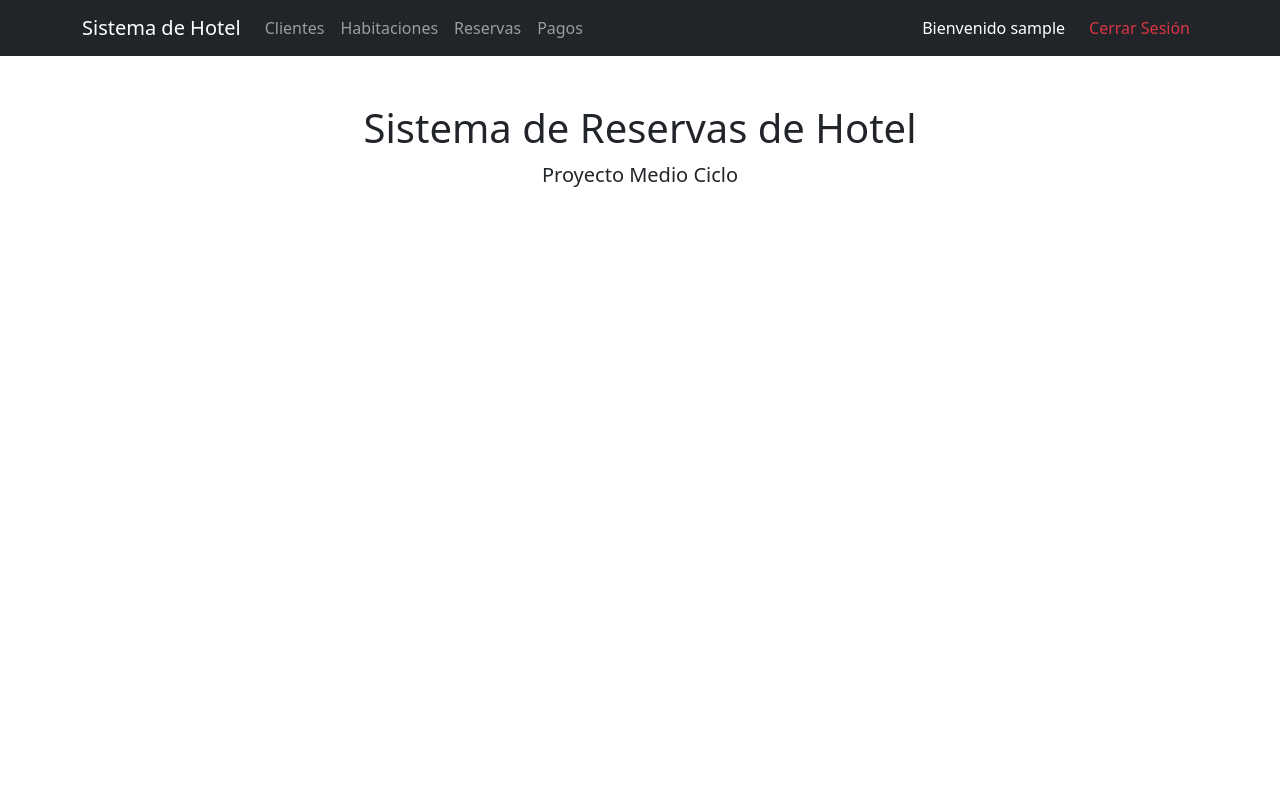
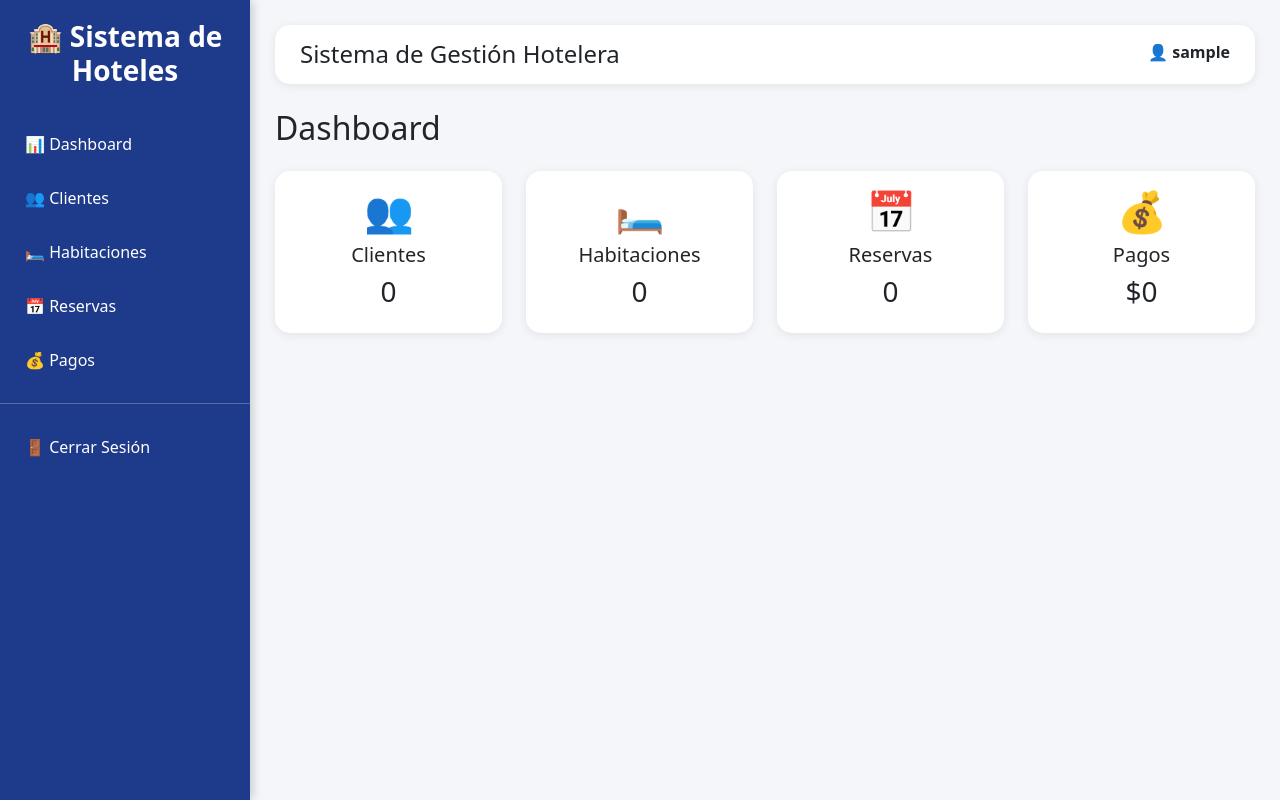
Before and after one commit to Marthagb10/HotelSystem, a Flask app: page / in a window 1280 px wide. Run offline with Flask 3, Linux system fonts and the light colour scheme; the visitor is signed in with stand-in values (Sample User, id 1); data that the repository does not hold is empty; some libraries are stand-ins or nearby versions.

Commit message:
Interfaces

```diff
--- a/app.py
+++ b/app.py
@@ -12,9 +12,35 @@ app.config["MYSQL_DB"] = "hotel_db"
 mysql = MySQL(app)
 
 
-@app.route("/")
+@app.route('/')
 def home():
-    return render_template("index.html")
+
+    if 'usuario' not in session:
+        return redirect('/login')
+
+    cur = mysql.connection.cursor()
+
+    cur.execute("SELECT COUNT(*) FROM clientes")
+    total_clientes = cur.fetchone()[0]
+
+    cur.execute("SELECT COUNT(*) FROM habitaciones")
+    total_habitaciones = cur.fetchone()[0]
+
+    cur.execute("SELECT COUNT(*) FROM reservas")
+    total_reservas = cur.fetchone()[0]
+
+    cur.execute("SELECT SUM(monto) FROM pagos")
+    resultado = cur.fetchone()[0]
+
+    total_pagos = resultado if resultado else 0
+
+    return render_template(
+        'index.html',
+        total_clientes=total_clientes,
+        total_habitaciones=total_habitaciones,
+        total_reservas=total_reservas,
+        total_pagos=total_pagos
+    )
 
 
 @app.route("/clientes")
--- a/templates/index.html
+++ b/templates/index.html
@@ -2,13 +2,49 @@
 
 {% block body %}
 
-<div class="text-center mt-5">
+<h2 class="mb-4">Dashboard</h2>
 
-    <h1>Sistema de Reservas de Hotel</h1>
+<div class="row">
 
-    <p class="lead">
-        Proyecto Medio Ciclo
-    </p>
+    <div class="col-md-3">
+        <div class="card text-center">
+            <div class="card-body">
+                <h1>👥</h1>
+                <h5>Clientes</h5>
+                <h3>{{ total_clientes }}</h3>
+            </div>
+        </div>
+    </div>
+
+    <div class="col-md-3">
+        <div class="card text-center">
+            <div class="card-body">
+                <h1>🛏️</h1>
+                <h5>Habitaciones</h5>
+                <h3>{{ total_habitaciones }}</h3>
+            </div>
+        </div>
+    </div>
+
+    <div class="col-md-3">
+        <div class="card text-center">
+            <div class="card-body">
+                <h1>📅</h1>
+                <h5>Reservas</h5>
+                <h3>{{ total_reservas }}</h3>
+            </div>
+        </div>
+    </div>
+
+    <div class="col-md-3">
+        <div class="card text-center">
+            <div class="card-body">
+                <h1>💰</h1>
+                <h5>Pagos</h5>
+                <h3>${{ total_pagos }}</h3>
+            </div>
+        </div>
+    </div>
 
 </div>
 
--- a/templates/layout.html
+++ b/templates/layout.html
@@ -3,47 +3,158 @@
 
 <head>
     <meta charset="UTF-8">
-    <title>Sistema de Hotel</title>
+    <meta name="viewport" content="width=device-width, initial-scale=1.0">
+    <title>Sistema de Hoteles</title>
 
-    <link href="https://cdn.jsdelivr.net/npm/bootstrap@5.3.3/dist/css/bootstrap.min.css" rel="stylesheet">
+    <link href="https://cdn.jsdelivr.net/npm/bootstrap@5.3.3/dist/css/bootstrap.min.css"
+          rel="stylesheet">
+
+    <style>
+
+        body{
+            background-color:#f4f6f9;
+            overflow-x:hidden;
+        }
+
+        /* Sidebar */
+
+        .sidebar{
+            position:fixed;
+            top:0;
+            left:0;
+            width:250px;
+            height:100vh;
+            background:#1e3a8a;
+            color:white;
+            padding-top:20px;
+            box-shadow:2px 0 10px rgba(0,0,0,0.2);
+        }
+
+        .sidebar h3{
+            text-align:center;
+            margin-bottom:30px;
+            font-weight:bold;
+        }
+
+        .sidebar a{
+            display:block;
+            color:white;
+            text-decoration:none;
+            padding:15px 25px;
+            transition:.3s;
+        }
+
+        .sidebar a:hover{
+            background:#2563eb;
+            padding-left:35px;
+        }
+
+        /* Contenido */
+
+        .content{
+            margin-left:250px;
+            padding:25px;
+        }
+
+        /* Navbar superior */
+
+        .topbar{
+            background:white;
+            padding:15px 25px;
+            border-radius:15px;
+            box-shadow:0 2px 10px rgba(0,0,0,0.08);
+            margin-bottom:25px;
+        }
+
+        /* Cards */
+
+        .card{
+            border:none;
+            border-radius:15px;
+            box-shadow:0 2px 10px rgba(0,0,0,0.08);
+        }
+
+        .card-header{
+            background:#1e3a8a;
+            color:white;
+            font-weight:bold;
+            border-radius:15px 15px 0 0 !important;
+        }
+
+        .btn-primary{
+            background:#1e3a8a;
+            border:none;
+        }
+
+        .btn-primary:hover{
+            background:#2563eb;
+        }
+
+    </style>
+
 </head>
 
 <body>
 
-    {% if session.usuario %}
+    <!-- SIDEBAR -->
 
-    <nav class="navbar navbar-expand-lg navbar-dark bg-dark">
-        <div class="container">
+    <div class="sidebar">
 
-            <a class="navbar-brand" href="/">Sistema de Hotel</a>
+        <h3>🏨 Sistema de Hoteles</h3>
 
-            <div class="navbar-nav">
-                <a class="nav-link" href="/clientes">Clientes</a>
-                <a class="nav-link" href="/habitaciones">Habitaciones</a>
-                <a class="nav-link" href="/reservas">Reservas</a>
-                <a class="nav-link" href="/pagos">Pagos</a>
-            </div>
+        <a href="/">
+            📊 Dashboard
+        </a>
 
-            <div class="navbar-nav ms-auto">
+        <a href="/clientes">
+            👥 Clientes
+        </a>
 
-                <span class="navbar-text text-white me-3">
-                    Bienvenido {{ session.usuario }}
-                </span>
+        <a href="/habitaciones">
+            🛏️ Habitaciones
+        </a>
 
-                <a class="nav-link text-danger" href="/logout">
-                    Cerrar Sesión
-                </a>
+        <a href="/reservas">
+            📅 Reservas
+        </a>
 
-            </div>
+        <a href="/pagos">
+            💰 Pagos
+        </a>
+
+        <hr>
+
+        <a href="/logout">
+            🚪 Cerrar Sesión
+        </a>
+
+    </div>
+
+    <!-- CONTENIDO -->
+
+    <div class="content">
+
+        <!-- TOPBAR -->
+
+        <div class="topbar d-flex justify-content-between">
+
+            <h4 class="mb-0">
+                Sistema de Gestión Hotelera
+            </h4>
+
+            {% if session.usuario %}
+            <span class="fw-bold">
+                👤 {{ session.usuario }}
+            </span>
+            {% endif %}
 
         </div>
-    </nav>
 
-    {% endif %}
+        <!-- CONTENIDO DE CADA PÁGINA -->
 
-    <div class="container mt-4">
         {% block body %}
         {% endblock %}
+
     </div>
 
 </body>
```
Also changed, not shown: templates/login.html (+80 -13 lines), templates/register.html (+84 -16 lines).
